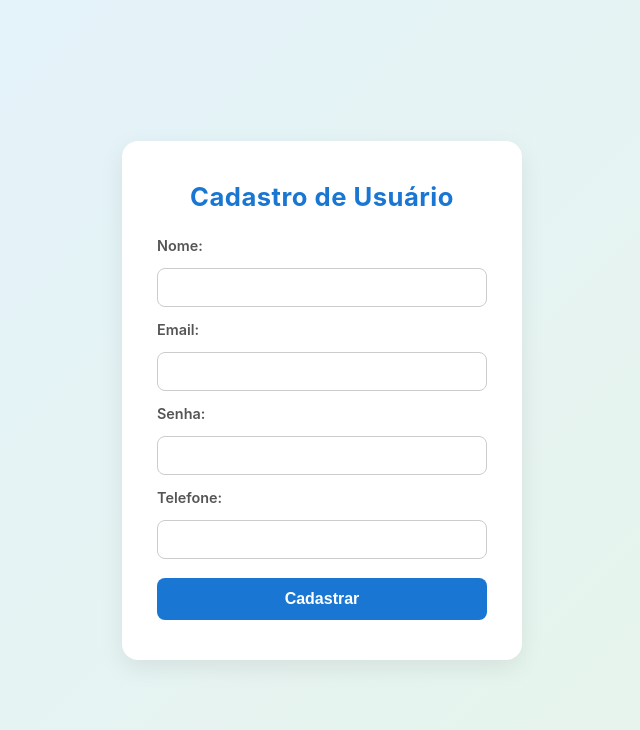
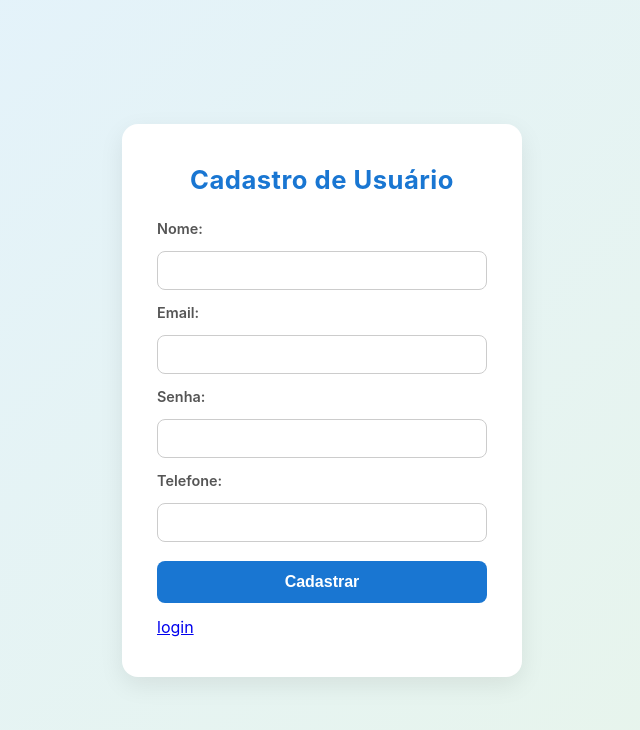
Before and after one commit to Victorjbs97/e-commece-pronto-saudavel-todos-os-dias, a PHP site: page /views/pages/auth/register.php in a window 1280 px wide. Shown: the top 730 px of the page, without its empty margins (318-958 px from the left). Run offline with PHP 8.4, Linux system fonts and the light colour scheme; a stand-in replaces the project's code that opens the database connection.

Commit message:
Links para paginas de login e register.

```diff
--- a/views/pages/auth/login.php
+++ b/views/pages/auth/login.php
@@ -49,7 +49,9 @@
             </div>
             <div>
                 <button type="submit">Entrar</button>
+                <a href="register.php">Cadastrar</a>
             </div>
+
         </form>
     </div>
 
--- a/views/pages/auth/register.php
+++ b/views/pages/auth/register.php
@@ -77,6 +77,7 @@ if ($_SERVER['REQUEST_METHOD'] === 'POST') {
       <input type="text" name="telefone" value="<?= htmlspecialchars($telefone) ?>">
 
       <button type="submit">Cadastrar</button>
+      <a href="login.php">login</a>
     </form>
   </div>
 </body>
```
